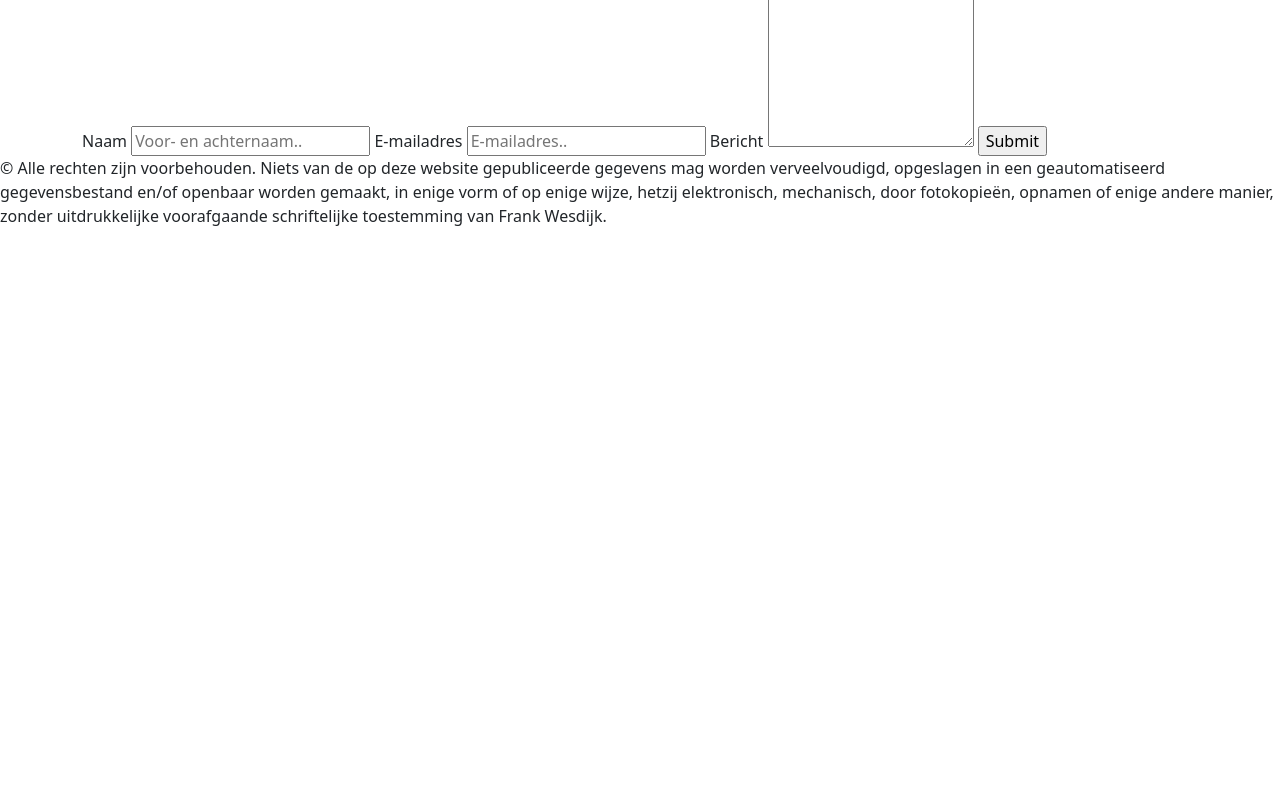
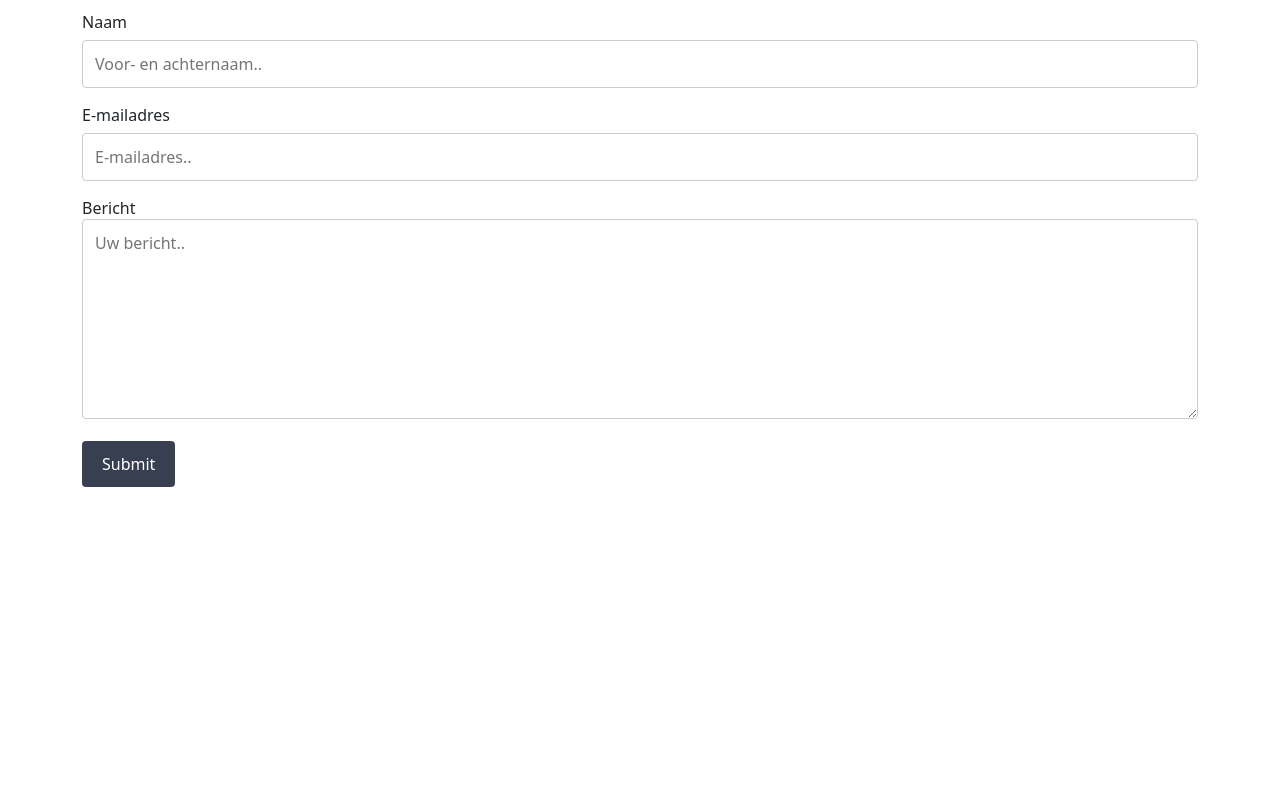
Before and after one commit to W35FRNK/website-les-19-22, a plain HTML site: page contact.html in a window 1280 px wide. Shown: the part 123-913 px from the top of the page. Before the commit the page ends 800 px from the top, so only its background shows below. Drawn offline with nearby package versions, Linux system fonts and the light colour scheme; the site is published under a folder, as on GitHub Pages, so addresses that start at the root find nothing.

Commit message:
modified css links

```diff
--- a/contact.html
+++ b/contact.html
@@ -4,10 +4,10 @@
   <meta charset="UTF-8">
   <meta http-equiv="X-UA-Compatible" content="IE=edge">
   <meta name="viewport" content="width=device-width, initial-scale=1.0">
-  <link rel="stylesheet" href="/css/contact.css">
-  <link rel="stylesheet" href="/css/navbar.css">
-  <link rel="stylesheet" href="/css/general.css">
-  <link rel="stylesheet" href="/css/footer.css">
+  <link rel="stylesheet" href="./css/contact.css">
+  <link rel="stylesheet" href="./css/navbar.css">
+  <link rel="stylesheet" href="./css/general.css">
+  <link rel="stylesheet" href="./css/footer.css">
   <link rel="shortcut icon" href="/images/favicon.ico" type="image/x-icon">
   <!-- CSS only -->
   <link href="https://cdn.jsdelivr.net/npm/bootstrap@5.2.2/dist/css/bootstrap.min.css" rel="stylesheet" integrity="sha384-Zenh87qX5JnK2Jl0vWa8Ck2rdkQ2Bzep5IDxbcnCeuOxjzrPF/et3URy9Bv1WTRi" crossorigin="anonymous">
```
Also changed, not shown: index.html (+4 -4 lines), overmij.html (+4 -4 lines).
